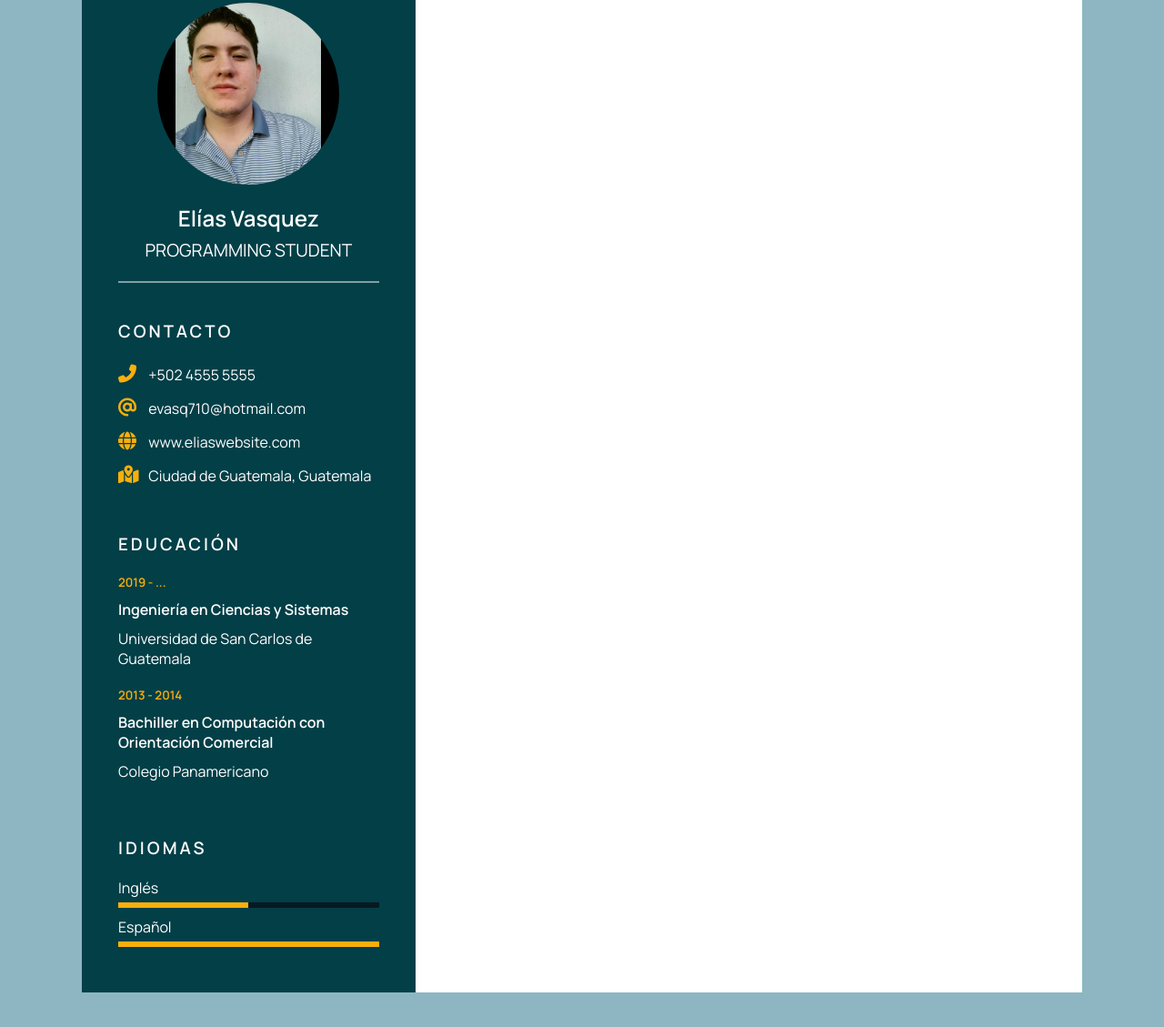
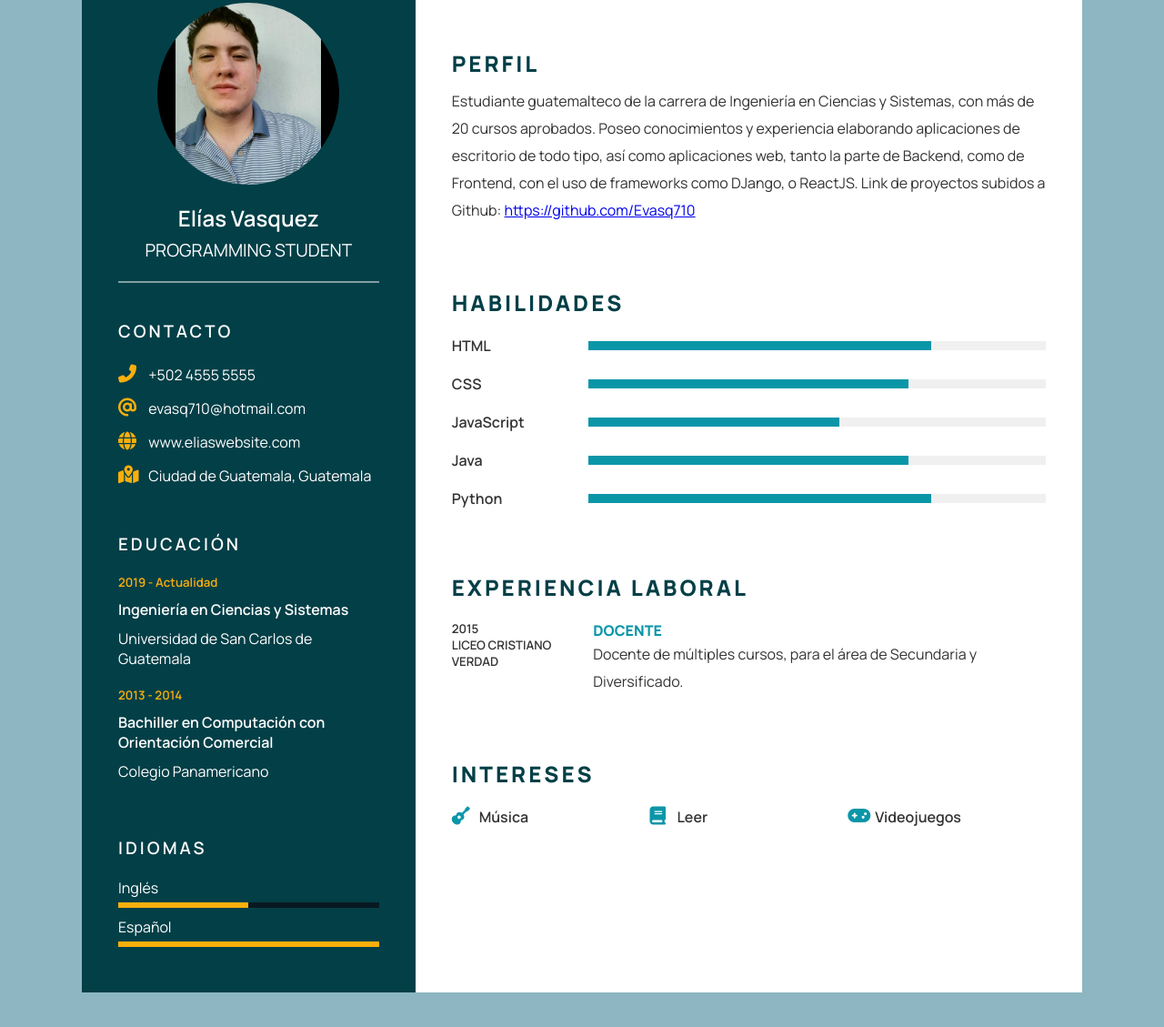
Before and after one commit to Evasq710/CV, a plain HTML site: page index.html in a window 1280 px wide. Shown: the part 87-1216 px from the top of the page at 91% size. Drawn offline with Linux system fonts and the light colour scheme.

Commit message:
CV Content

```diff
--- a/index.html
+++ b/index.html
@@ -45,7 +45,7 @@
                 <h3>EDUCACIÓN</h3>
                 <ul>
                     <li>
-                        <h5>2019 - ...</h5>
+                        <h5>2019 - Actualidad</h5>
                         <h4>Ingeniería en Ciencias y Sistemas</h4>
                         <h4>Universidad de San Carlos de Guatemala</h4>
                     </li>
@@ -72,7 +72,56 @@
         </div>
         <div class="content">
             <div class="info">
-
+                <h2>Perfil</h2>
+                <p>Estudiante guatemalteco de la carrera de Ingeniería en Ciencias y Sistemas, con más de 20 cursos aprobados.
+                    Poseo conocimientos y experiencia elaborando aplicaciones de escritorio de todo tipo, así como aplicaciones web,
+                    tanto la parte de Backend, como de Frontend, con el uso de frameworks como DJango, o ReactJS. Link de proyectos
+                    subidos a Github: <a href="https://github.com/Evasq710">https://github.com/Evasq710</a>
+                </p>
+            </div>
+            <div class="info skills">
+                <h2>Habilidades</h2>
+                <div class="box">
+                    <h4>HTML</h4>
+                    <div class="porcentaje"><div style="width: 75%;"></div></div>
+                </div>
+                <div class="box">
+                    <h4>CSS</h4>
+                    <div class="porcentaje"><div style="width: 70%;"></div></div>
+                </div>
+                <div class="box">
+                    <h4>JavaScript</h4>
+                    <div class="porcentaje"><div style="width: 55%;"></div></div>
+                </div>
+                <div class="box">
+                    <h4>Java</h4>
+                    <div class="porcentaje"><div style="width: 70%;"></div></div>
+                </div>
+                <div class="box">
+                    <h4>Python</h4>
+                    <div class="porcentaje"><div style="width: 75%;"></div></div>
+                </div>
+            </div>
+            <div class="info">
+                <h2>Experiencia laboral</h2>
+                <div class="box">
+                    <div class="year_company">
+                        <h5>2015</h5>
+                        <h5>Liceo Cristiano Verdad</h5>
+                    </div>
+                    <div class="text">
+                        <h4>Docente</h4>
+                        <p>Docente de múltiples cursos, para el área de Secundaria y Diversificado.</p>
+                    </div>
+                </div>
+            </div>
+            <div class="info intereses">
+                <h2>intereses</h2>
+                <ul>
+                    <li><i class="fas fa-guitar"></i>Música</li>
+                    <li><i class="fas fa-book"></i>Leer</li>
+                    <li><i class="fas fa-gamepad"></i>Videojuegos</li>
+                </ul>
             </div>
         </div>
     </div>
--- a/main.css
+++ b/main.css
@@ -146,3 +146,118 @@ body {
     background: #fff;
     padding: 40px;
 }
+
+.info {
+    margin: 50px 0 70px;
+}
+
+.info:last-child {
+    margin-bottom: 0;
+}
+
+.info h2 {
+    color: rgb(3, 63, 71);
+    text-transform: uppercase;
+    letter-spacing: 3px;
+    margin-bottom: 10px;
+}
+
+p {
+    color: #333;
+    line-height: 30px;
+}
+
+.info .box {
+    display:  flex;
+    flex-direction: row;
+    margin-top: 20px;
+}
+
+.info .box .year_company {
+    min-width: 150px;
+}
+
+.info .box .year_company h5 {
+    text-transform: uppercase;
+    color: #333;
+    font-weight: 600;
+}
+
+.info .box .text h4 {
+    color: rgb(11, 150, 168);
+    text-transform: uppercase;
+    font-size: 16px;
+}
+
+.skills .box {
+    position: relative;
+    width: 100%;
+    display: grid;
+    grid-template-columns: 150px 1fr;
+    justify-content: center;
+    align-items: center;
+}
+
+.skills .box h4 {
+    color: #333;
+    font-weight: 600;
+}
+
+.skills .box .porcentaje {
+    position: relative;
+    width: 100%;
+    height: 10px;
+    background: #f0f0f0;
+}
+
+.skills .box .porcentaje div {
+    position: absolute;
+    top: 0;
+    left: 0;
+    height: 100%;
+    background: rgb(11, 150, 168);
+}
+
+.info.intereses ul {
+    display: grid;
+    grid-template-columns: repeat(3, 1fr);
+}
+
+.info.intereses ul li {
+    list-style: none;
+    color: #333;
+    font-weight: 600;
+    margin-top: 10px;
+}
+
+.info.intereses ul li .fas {
+    color: rgb(11, 150, 168);
+    font-size: 20px;
+    width: 20px;
+    margin-right: 10px;
+}
+
+@media (max-width: 1100px) {
+    .container {
+        margin: 10px;
+        grid-template-columns: repeat(1, 1fr);
+    }
+    .info.intereses ul {
+        grid-template-columns: repeat(2, 1fr);
+    }
+}
+
+@media (max-width: 600px) {
+    .info .box {
+        flex-direction: column;
+    }
+    .info .box .year_company {
+        margin-bottom: 5px;
+    }
+    .info.intereses ul {
+        grid-template-columns: repeat(1, 1fr);
+    }
+    .skills .box {
+        grid-template-columns: repeat(1, 1fr);
+    }
+}
```
